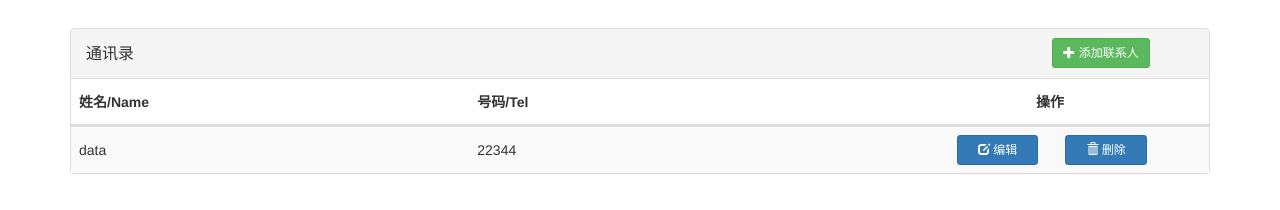
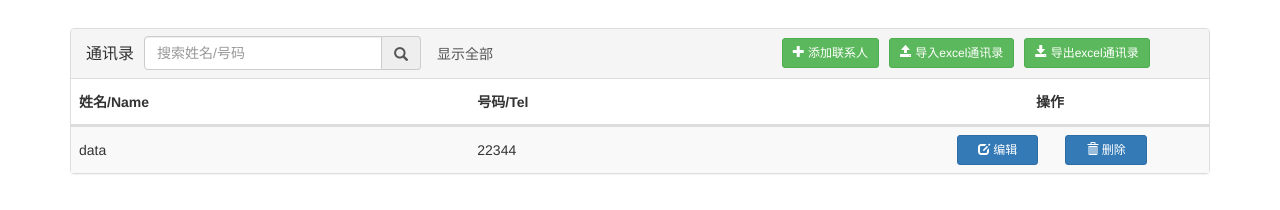
Before and after one commit to Henrietta95/web, a plain HTML site: page WebContent/index.html in a window 1280 px wide. Shown: the part 54-264 px from the top of the page. Drawn offline with Linux system fonts and the light colour scheme; files whose address does not match are found by name.

Commit message:
前端界面再增加搜索联系人功能、excel表导入联系人和excel表导出联系人的功能。

```diff
--- a/WebContent/css/index.css
+++ b/WebContent/css/index.css
@@ -42,11 +42,18 @@
 	height: 47px;
 }
 
-.btn-plus{
+.btn-download{
 	display:block;
 	float:right;
 	margin-top:-1px;
 	margin-right:4%;
+}
+
+.btn-upload,.btn-plus{
+	display:block;
+	float:right;
+	margin-top:-1px;
+	margin-right:10px;
 }
 
 .xs-icon{
@@ -66,3 +73,28 @@
 .modal-plus{
 	margin-top:100px;
 }
+
+.div-search{
+	display;block;
+	margin-top:-3px;
+	margin-left:10px;
+	width:25%;
+	float:left;
+}
+
+.panel-head span{
+	display:block;
+	float:left;
+}
+
+.a-search,.a-search:hover,.a-search:active,.a-search:visited{
+	color:#555;
+}
+
+.btn-show,.btn-show:hover,.btn-show:active,.btn-show:visited{
+	display:block;
+	float:left;
+	margin-top:-2px;
+	margin-left:3px;
+	color:#555;
+}
--- a/WebContent/index.html
+++ b/WebContent/index.html
@@ -25,7 +25,19 @@
 	</nav>
 	<div class="container">
 	<div class="panel panel-default adlis">
-	    <div class="panel-heading panel-head">通讯录
+	    <div class="panel-heading panel-head">
+	        <span>通讯录</span>
+			<div class="input-group div-search">
+				<input type="text" class="form-control" id="exampleInputAmount" placeholder="搜索姓名/号码">
+				<a href="#" class="input-group-addon a-search"><span class="glyphicon glyphicon-search"></span></a>
+			</div>
+            <button class="btn btn-link btn-show" type="submit">显示全部</button>
+    		<button type="button" class="btn btn-success btn-sm btn-download">
+				<span class="glyphicon glyphicon-save" aria-hidden="true"></span>&nbsp;导出excel通讯录
+			</button>
+			<button type="button" class="btn btn-success btn-sm btn-upload" data-toggle="modal" data-target="#uploadModal">
+				<span class="glyphicon glyphicon-open" aria-hidden="true"></span>&nbsp;导入excel通讯录
+			</button>
 			<button type="button" class="btn btn-success btn-sm btn-plus" data-toggle="modal" data-target="#plusModal">
 				<span class="glyphicon glyphicon-plus" aria-hidden="true"></span>&nbsp;添加联系人
 			</button>
@@ -81,6 +93,28 @@
 	</div>
 </div>
 
+<div class="modal fade modal-plus" id="uploadModal" tabindex="-1" role="dialog" aria-labelledby="myModalLabel">
+	<div class="modal-dialog modal-sm" role="document">
+		<div class="modal-content">
+			<div class="modal-header">
+			<button type="button" class="close" data-dismiss="modal" aria-label="Close"><span aria-hidden="true">&times;</span></button>
+			<h4 class="modal-title" id="myModalLabel">导入excel通讯录</h4>
+			</div>
+			<div class="modal-body">
+				<div class="form-group">
+					<label for="exampleInputFile">选择文件</label>
+					<input type="file" id="exampleInputFile">
+					<p class="help-block">支持xls,xlsx文件，表中第一列为姓名，第二列为号码</p>
+				</div>
+			</div>
+			<div class="modal-footer">
+				<button type="button" class="btn btn-default" data-dismiss="modal">取消</button>
+				<button type="button" class="btn btn-primary">导入</button>
+			</div>
+		</div>
+	</div>
+</div>
+
 <div class="modal fade modal-plus" id="changeModal" tabindex="-1" role="dialog" aria-labelledby="myModalLabel">
 	<div class="modal-dialog modal-sm" role="document">
 		<div class="modal-content">
@@ -122,5 +156,6 @@
 	</div>
 </div>
 
+
 </body>
 </html>
```
